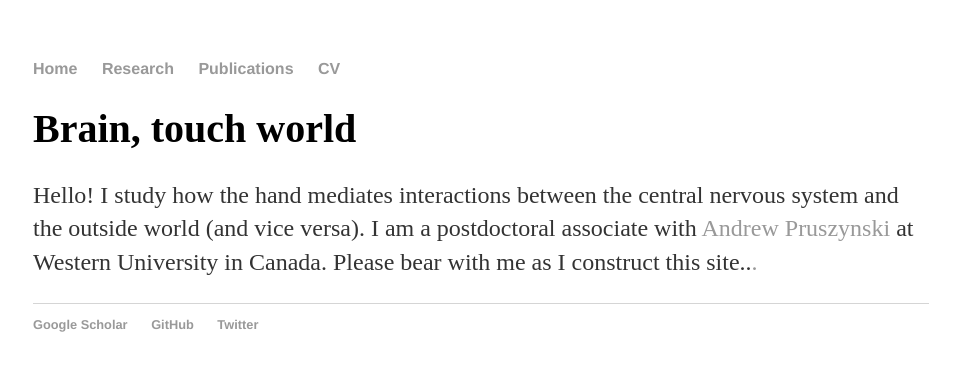
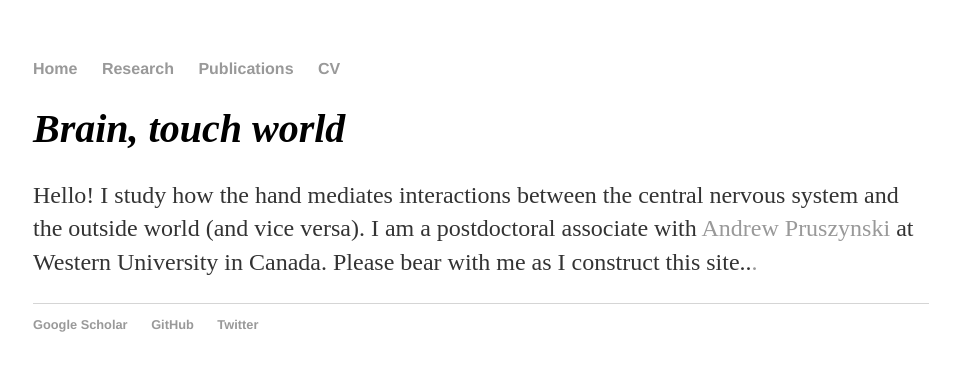
Before and after one commit to sreschechtko/sreschechtko.github.io, a Jekyll site: the page built from index.html, in a window 1280 px wide. Shown: the top 371 px of the page, without its empty margins (159-1119 px from the left). Built offline with Jekyll 4.4.1, drawn with Linux system fonts in a browser that asks for light colours.

Commit message:
Update main.css

```diff
--- a/css/main.css
+++ b/css/main.css
@@ -21,7 +21,7 @@ a:hover {
 }
 h1 {
     font-size: 2.5em;
-    font-weight: bold;
+    font-style: italic;
 }
 p {
     font-size: 1.5em;
```
